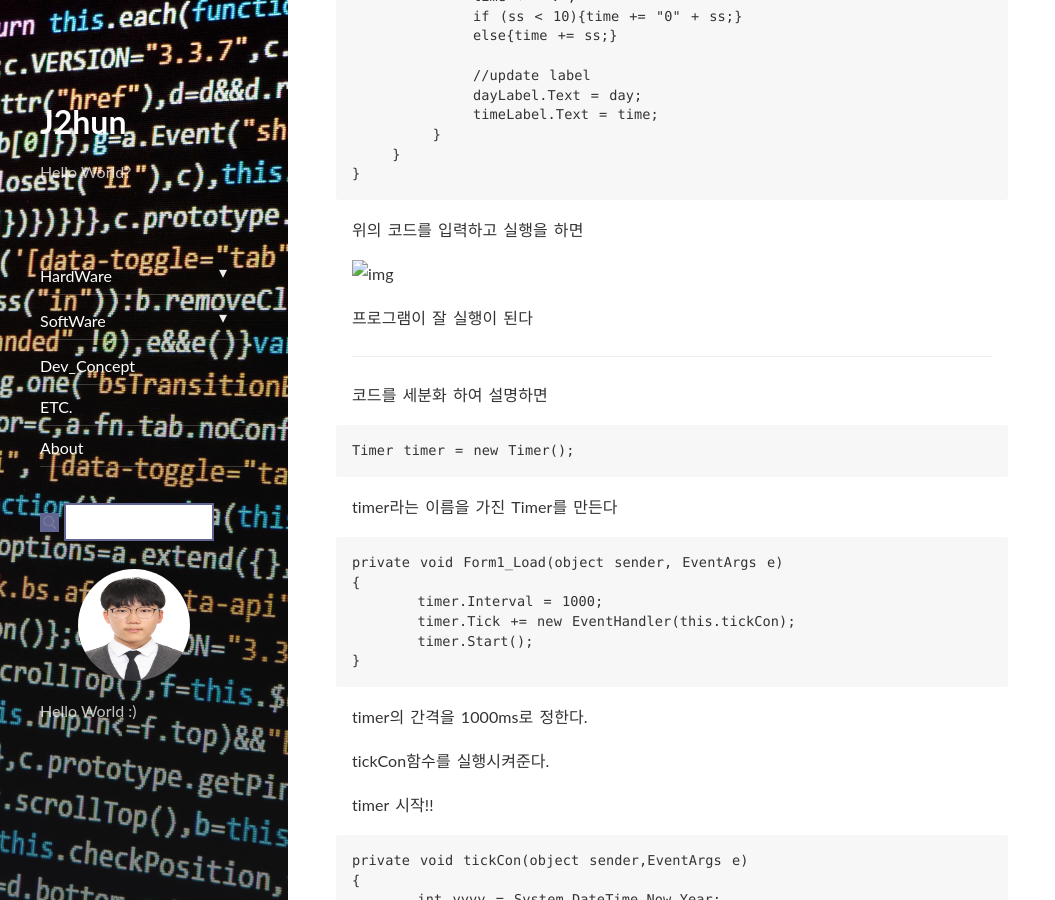
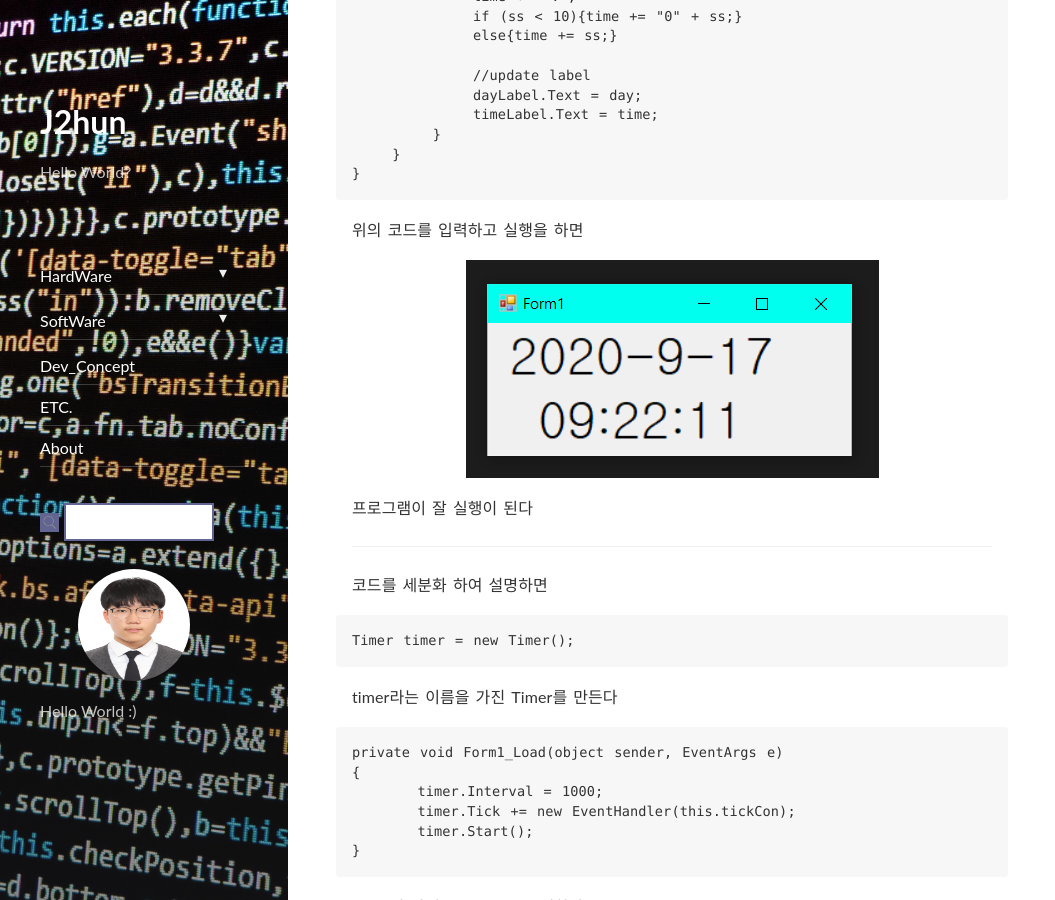
Before and after one commit to KimJihun-1315/KimJihun-1315.github.io, a Jekyll site: the page built from _posts/2020-08-14-4th_post.markdown, in a window 1280 px wide and 900 px high, scrolled down 1756 px. Shown: the whole window, without its empty margins (0-1055 px from the left). Built offline with Jekyll 4.4.1, drawn with Linux system fonts in a browser that asks for light colours; nearby versions of some CDN libraries; comment, search, counter and statistics services are not loaded.

Commit message:
add picture(Posting 4)

```diff
--- a/_posts/2020-08-14-4th_post.markdown
+++ b/_posts/2020-08-14-4th_post.markdown
@@ -99,7 +99,7 @@ namespace Clock
 
 
 
-![img](assets\img\posting\2020-09-21-4th_post_img02.png)
+![img](https://KimJihun-1315.github.io/assets/img/posting/2020-09-21-4th_post_img02.png)
 
 
 
```
